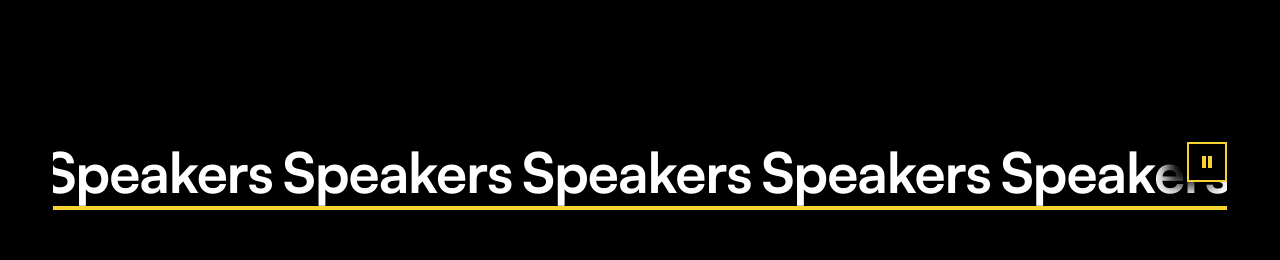
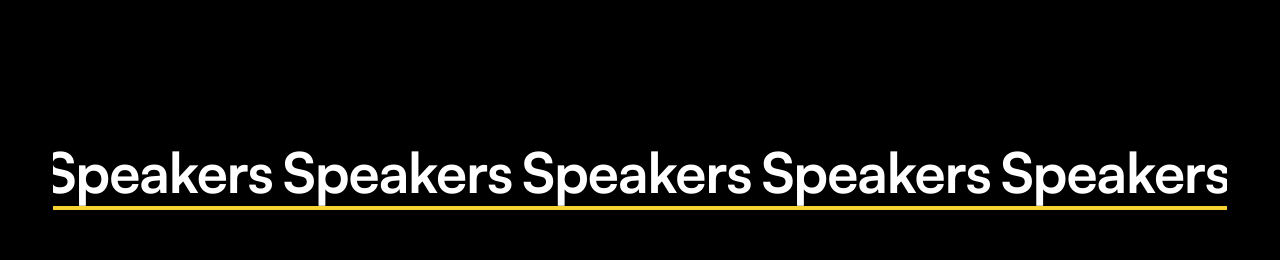
Before and after one commit to viodesignd/blank-state, a React (Vite) app: page / in a window 1280 px wide. Shown: the part 1503-1763 px from the top of the page. Built offline with nearby package versions, Linux system fonts and the light colour scheme; a web font is replaced by a local one.

Commit message:
Remove pause/play buttons from the marquees
Marquees still pause on hover and stand still with reduced motion.

Co-Authored-By: Claude Opus 5.5 <noreply@anthropic.com>

```diff
--- a/src/components/Marquee.css
+++ b/src/components/Marquee.css
@@ -10,47 +10,9 @@
   animation: marquee-scroll 20s linear infinite;
 }
 
-/* Pause while hovered, or with the pause button */
-.marquee:hover .marquee__track,
-.marquee.is-paused .marquee__track {
+/* Pause while hovered */
+.marquee:hover .marquee__track {
   animation-play-state: paused;
-}
-
-/* Heading and pause/play button share one grid cell:
-   the button sits at the right end of the title, above the yellow line */
-.marquee-wrap {
-  display: grid;
-}
-
-.marquee-wrap > * {
-  grid-area: 1 / 1;
-}
-
-.marquee__toggle {
-  z-index: 1;
-  align-self: center;
-  justify-self: end;
-  display: grid;
-  place-items: center;
-  width: 40px;
-  height: 40px;
-  margin-bottom: 4px; /* centre above the 4px underline */
-  padding: 0;
-  border: 2px solid var(--color-primary);
-  border-radius: 0;
-  background: var(--color-black);
-  /* soft black edge so the scrolling words fade out behind the button */
-  box-shadow: -16px 0 16px 4px var(--color-black);
-  color: var(--color-primary);
-  cursor: pointer;
-  transition:
-    background-color 0.2s ease,
-    color 0.2s ease;
-}
-
-.marquee__toggle:hover {
-  background: var(--color-primary);
-  color: var(--color-black);
 }
 
 .marquee__group {
@@ -80,13 +42,8 @@
   }
 }
 
-/* Nothing moves, so the button isn't needed */
 @media (prefers-reduced-motion: reduce) {
   .marquee__track {
     animation: none;
   }
-
-  .marquee__toggle {
-    display: none;
-  }
 }
--- a/src/components/Marquee.jsx
+++ b/src/components/Marquee.jsx
@@ -1,10 +1,8 @@
-import { useState } from 'react'
 import './Marquee.css'
 
 const REPEAT = 6
 
-/* A heading whose text scrolls continuously, with a pause/play button
-   (WCAG 2.2.2). It also pauses on hover, and stands still with reduced motion.
+/* A heading whose text scrolls continuously (pauses on hover).
    Screen readers get the text once; the scrolling copies are hidden from them.
 
    Usage: <Marquee text="Speakers" id="speakers-title" />
@@ -13,8 +11,6 @@ const REPEAT = 6
    as        – heading tag (default "h2")
    className – extra classes on the heading, for per-section spacing */
 function Marquee({ text, as: Tag = 'h2', id, className = '' }) {
-  const [paused, setPaused] = useState(false)
-
   const group = (
     <span className="marquee__group">
       {Array.from({ length: REPEAT }, (_, i) => (
@@ -26,31 +22,13 @@ function Marquee({ text, as: Tag = 'h2', id, className = '' }) {
   )
 
   return (
-    <div className="marquee-wrap">
-      <Tag id={id} className={`section-title marquee${paused ? ' is-paused' : ''} ${className}`.trim()}>
+    <Tag id={id} className={`section-title marquee ${className}`.trim()}>
       <span className="visually-hidden">{text}</span>
       <span className="marquee__track" aria-hidden="true">
         {group}
         {group}
       </span>
     </Tag>
-
-      {/* Outside the heading, so its label isn't read as part of the title */}
-      <button
-        type="button"
-        className="marquee__toggle"
-        aria-label={`${paused ? 'Play' : 'Pause'} ${text} animation`}
-        onClick={() => setPaused((p) => !p)}
-      >
-        <svg viewBox="0 0 16 16" width="16" height="16" aria-hidden="true" focusable="false">
-          {paused ? (
-            <path d="M4 2l10 6-10 6z" fill="currentColor" />
-          ) : (
-            <path d="M3 2h4v12H3zM9 2h4v12H9z" fill="currentColor" />
-          )}
-        </svg>
-      </button>
-    </div>
   )
 }
 
```
Lines whose indentation alone changed are shown as unchanged.
